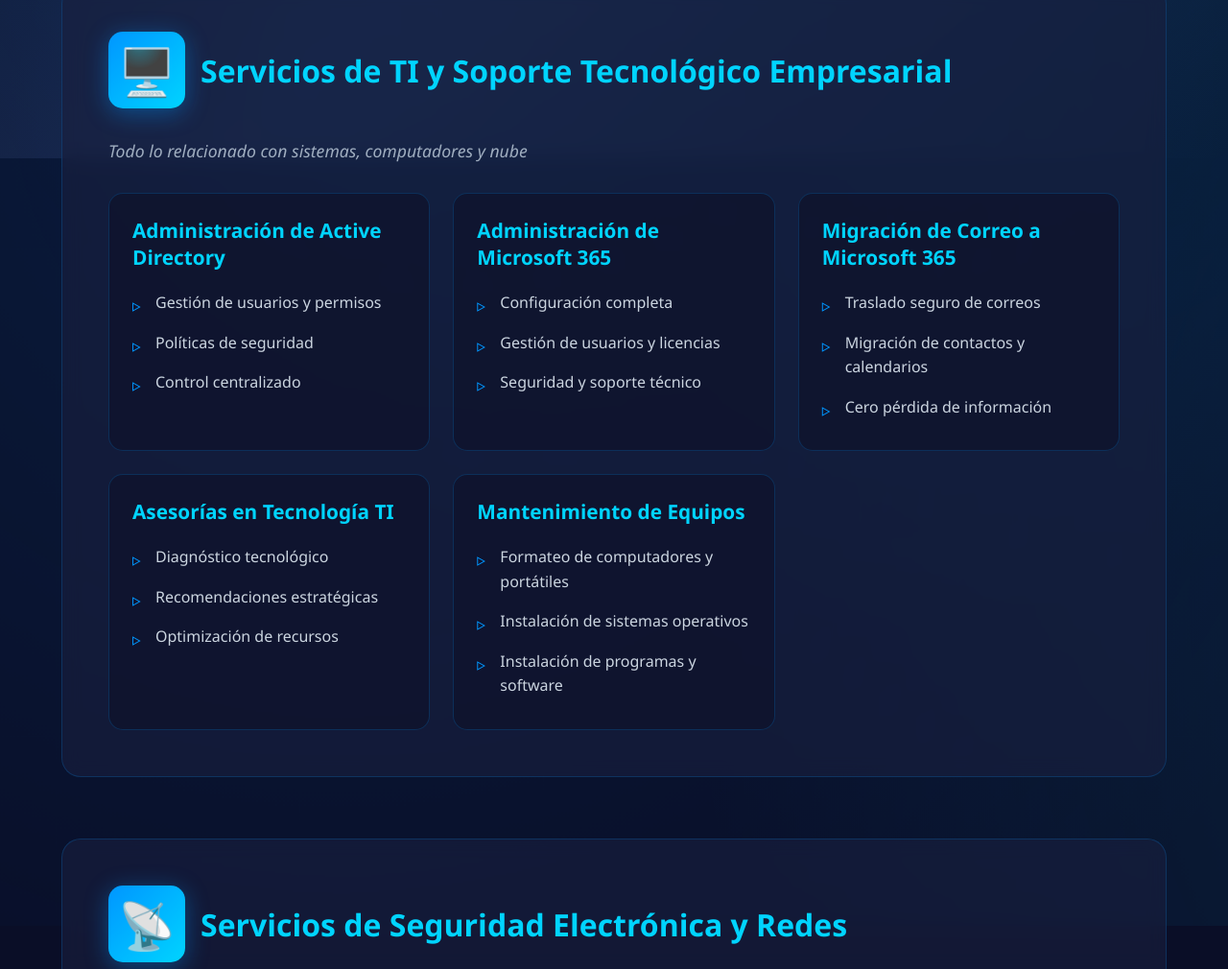
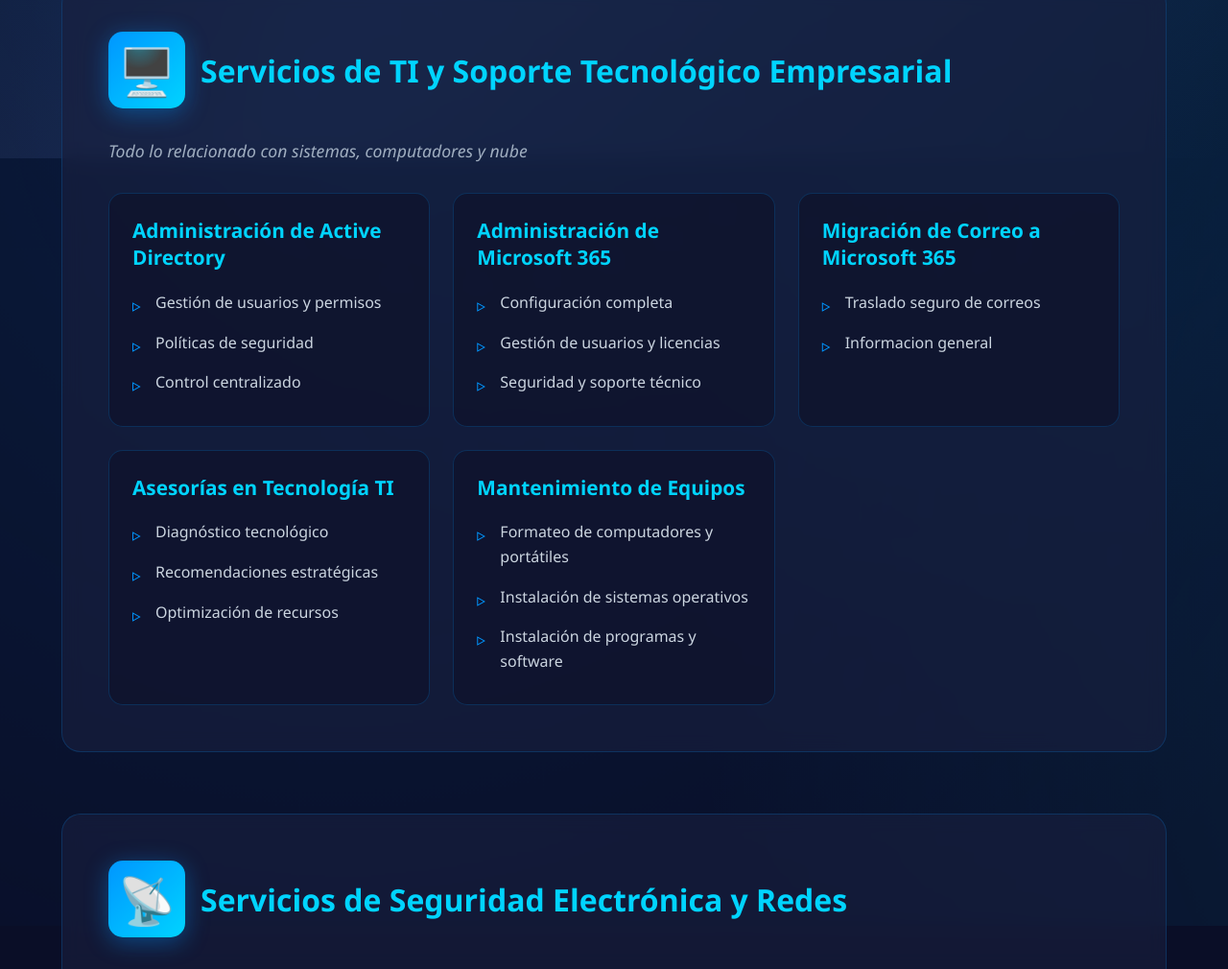
Before and after one commit to Harpyslayer1987/web_personal, a website: page patech_website.html in a window 1280 px wide. Shown: the part 635-1645 px from the top of the page at 96% size. Drawn offline with Linux system fonts and the light colour scheme.

Commit message:
cambio en los servicios
servicios del aliado pa tech soluciones

```diff
--- a/patech_website.html
+++ b/patech_website.html
@@ -392,8 +392,7 @@
                     <h4>Migración de Correo a Microsoft 365</h4>
                     <ul>
                         <li>Traslado seguro de correos</li>
-                        <li>Migración de contactos y calendarios</li>
-                        <li>Cero pérdida de información</li>
+                       <li>Informacion general</li>
                     </ul>
                 </div>
 
```
